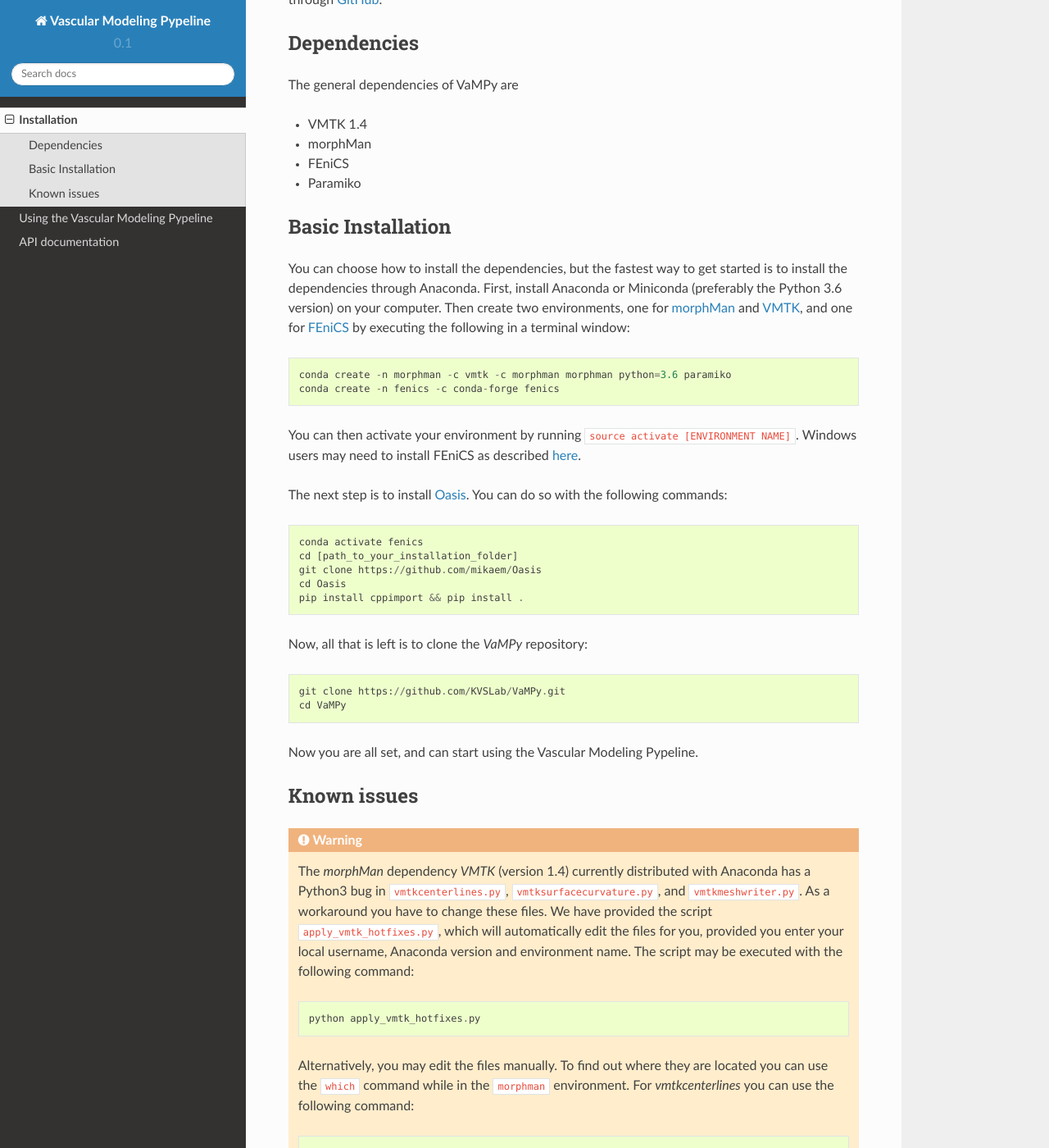
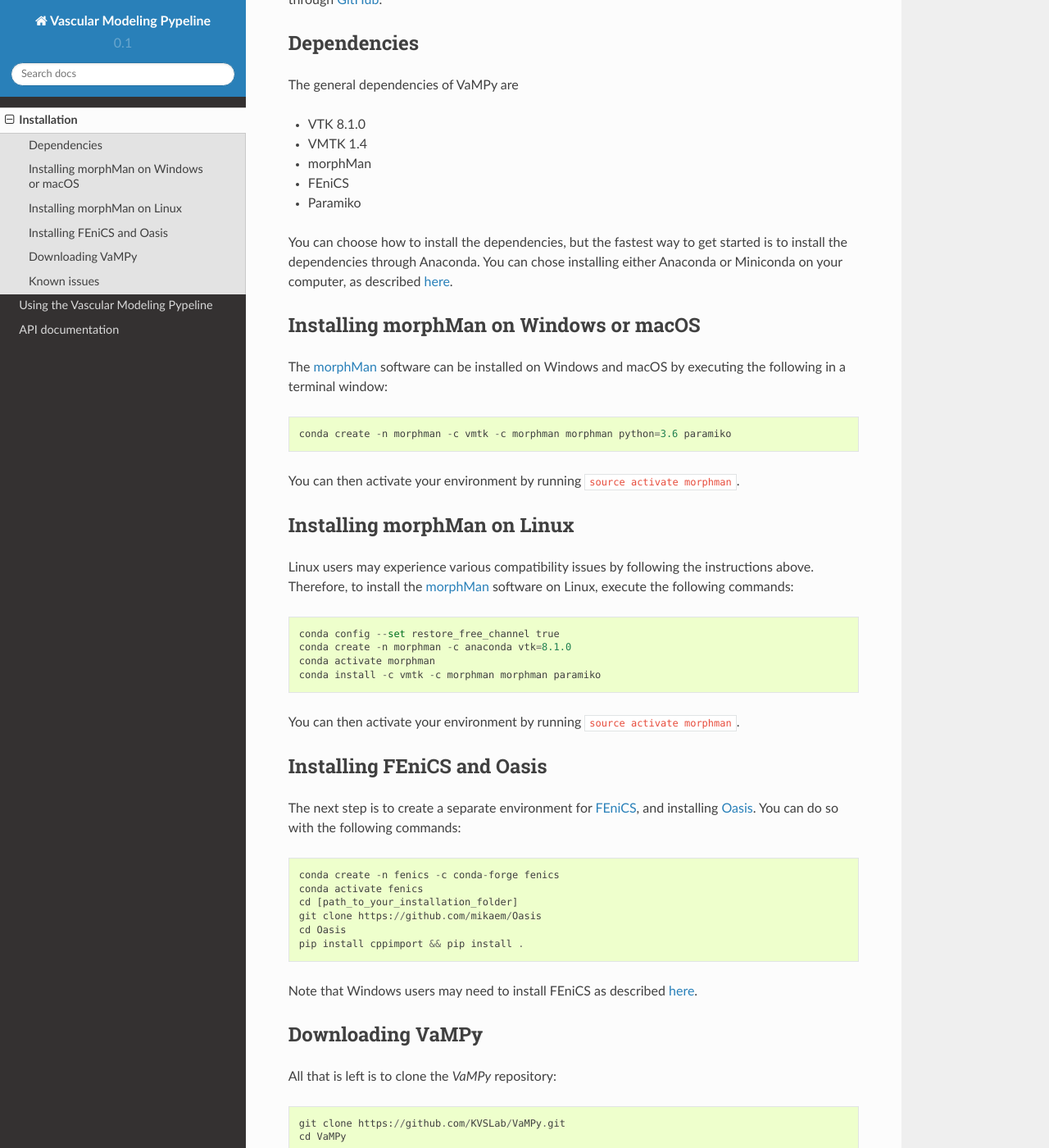
Before and after one commit to KVSlab/VaMPy, a Sphinx documentation site: the page built from docs/source/installation.rst, in a window 1280 px wide and 1400 px high, scrolled down 292 px. Shown: the whole window at 82% size. Built offline with Sphinx 7.4.7 and the Read the Docs theme 2.0.0, drawn with Linux system fonts in a browser that asks for light colours; some of the changed text lies outside the part shown.

Commit message:
Update installations for linux

```diff
--- a/docs/source/installation.rst
+++ b/docs/source/installation.rst
@@ -11,33 +11,52 @@
 ============
 The general dependencies of VaMPy are
 
+* VTK 8.1.0
 * VMTK 1.4
 * morphMan
 * FEniCS
 * Paramiko
 
-Basic Installation
-==================
 You can choose how to install the dependencies, but the fastest way to get started is to install the dependencies through Anaconda.
-First, install Anaconda or Miniconda (preferably the Python 3.6 version) on your computer.
-Then create two environments, one for `morphMan <https://github.com/KVSlab/morphMan>`_ and `VMTK <http://www.vmtk.org/>`_, and one for `FEniCS <https://fenicsproject.org/>`_ by executing the following in a terminal window::
+You can chose installing either Anaconda or Miniconda on your computer, as described `here <https://conda.io/projects/conda/en/latest/user-guide/install/index.html>`_.
+
+Installing morphMan on Windows or macOS
+=======================================
+The `morphMan <https://github.com/KVSlab/morphMan>`_ software can be installed on Windows and macOS by executing the following in a terminal window::
 
     conda create -n morphman -c vmtk -c morphman morphman python=3.6 paramiko
-    conda create -n fenics -c conda-forge fenics
 
-You can then activate your environment by running ``source activate [ENVIRONMENT NAME]``.
-Windows users may need to install FEniCS as described `here <https://fenicsproject.org/download/>`_.
+You can then activate your environment by running ``source activate morphman``.
 
-The next step is to install `Oasis <https://github.com/mikaem/Oasis>`_.
+Installing morphMan on Linux
+============================
+Linux users may experience various compatibility issues by following the instructions above.
+Therefore, to install the `morphMan <https://github.com/KVSlab/morphMan>`_ software on Linux, execute the following commands::
+
+    conda config --set restore_free_channel true
+    conda create -n morphman -c anaconda vtk=8.1.0
+    conda activate morphman
+    conda install -c vmtk -c morphman morphman paramiko
+
+You can then activate your environment by running ``source activate morphman``.
+
+Installing FEniCS and Oasis
+===========================
+The next step is to create a separate environment for `FEniCS <https://fenicsproject.org/>`_, and installing `Oasis <https://github.com/mikaem/Oasis>`_.
 You can do so with the following commands::
 
+    conda create -n fenics -c conda-forge fenics
     conda activate fenics
     cd [path_to_your_installation_folder]
     git clone https://github.com/mikaem/Oasis
     cd Oasis
     pip install cppimport && pip install .
 
-Now, all that is left is to clone the `VaMPy` repository::
+Note that Windows users may need to install FEniCS as described `here <https://fenicsproject.org/download/>`_.
+
+Downloading VaMPy
+=================
+All that is left is to clone the `VaMPy` repository::
 
     git clone https://github.com/KVSLab/VaMPy.git
     cd VaMPy
@@ -71,31 +90,3 @@
     sed -i -e -r "s/file = open\(self\.OutputFileName, ?\'r\'\)/file = open\(self\.OutputFileName, \'rb\'\)/g" /Users/[Username]/anaconda3/envs/morphman/lib/python3.6/site-packages/vmtk/vmtkmeshwriter.py
 
   Please note that these changes are fixed in the development version of `VMTK`, but a new version has not been released in a while.
-
-
-.. WARNING:: Some Linux users may experience the following Python compatibility issue::
-
-    ModuleNotFoundError: No module named 'vtkRenderingOpenGL2Python'
-
-  To fix this issue, a temporary solution is the install the ``llvm`` library directly in the virtual environment, using the following commands::
-
-    conda config --set restore_free_channel true
-    conda install llvm=3.3
-
-.. WARNING:: Some Linux users may experience the following issue::
-
-    ERROR: In ../Rendering/OpenGL2/vtkOpenGLRenderWindow.cxx, line 797
-
-  To fix this issue, a temporary solution is to install `VTK` version `8.1.0` directly from the Anaconda channel. Assuming you have already tried to install `VTK` and `VMTK` and have the ``morphman`` environment active, proceed with the following instructions.
-
-  Remove `VMTK` 1.4 and `VTK` 8.1 that is installed from the `VMTK` Anaconda channel::
-
-    conda uninstall vmtk vtk
-
-  Install `VTK` 8.1.0 from the official Anaconda channel::
-
-    conda install -c anaconda vtk=8.1.0
-
-  Finally, install `VMTK` again::
-
-    conda install -c vmtk vmtk
```
